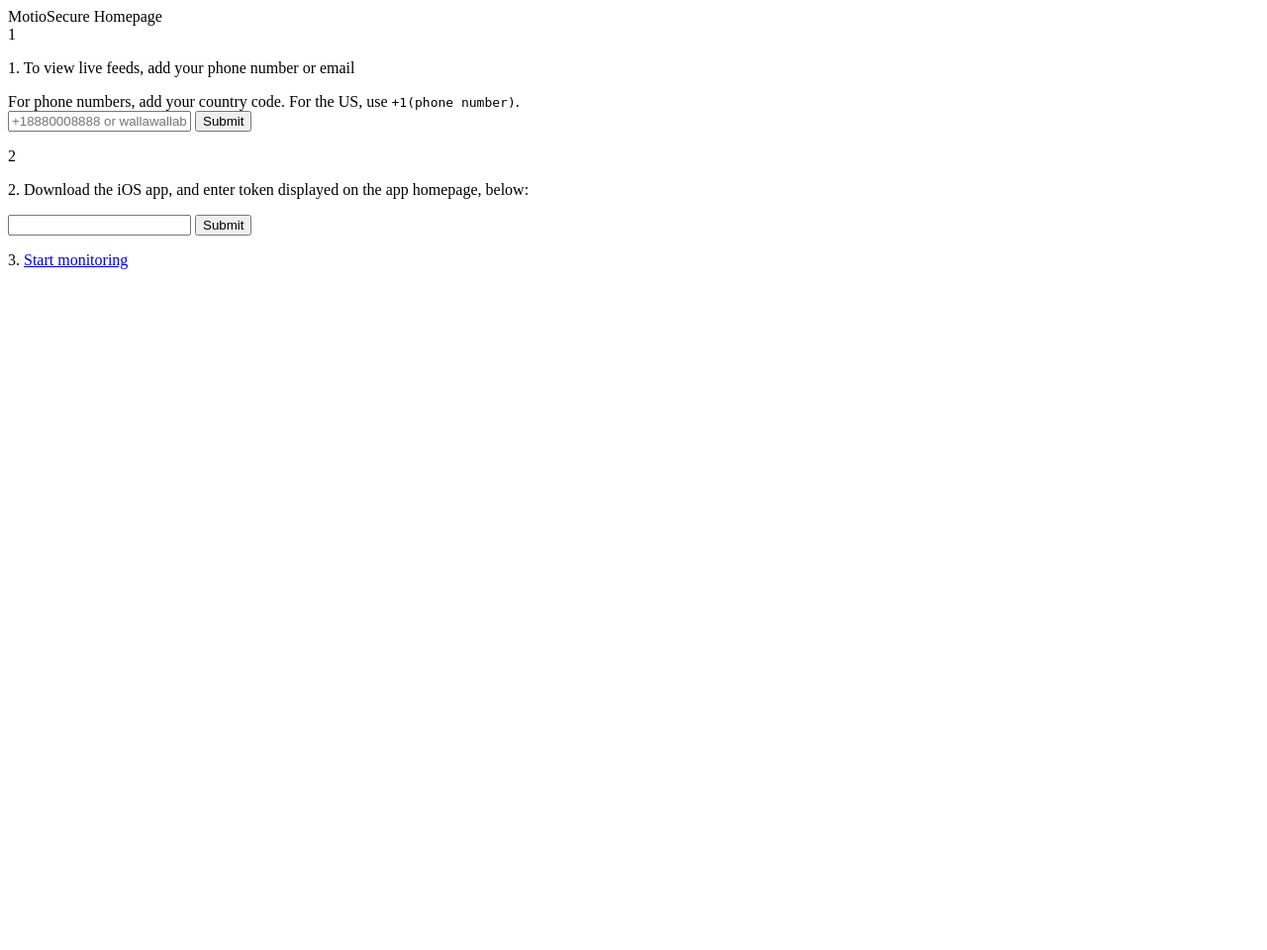
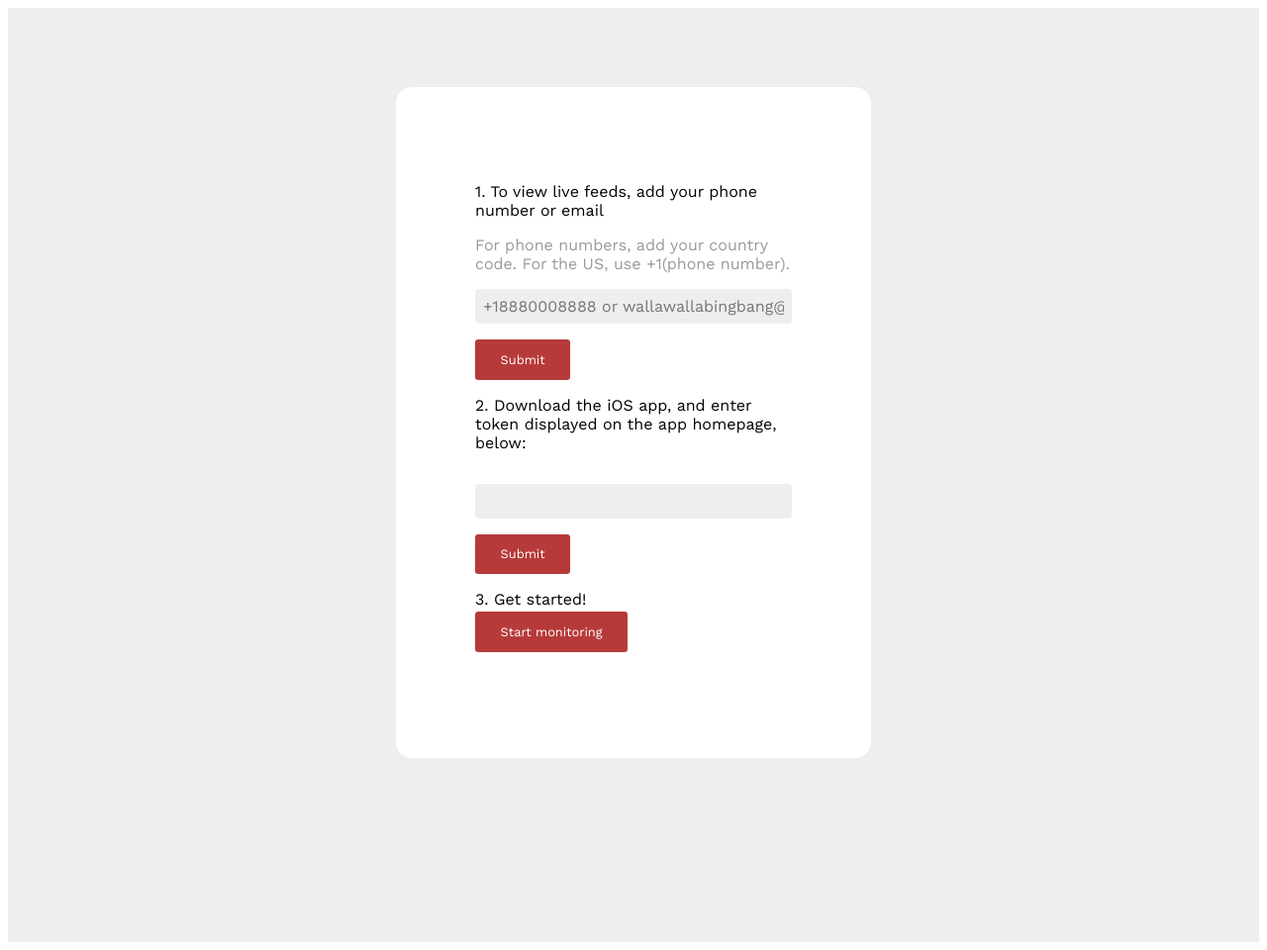
Before and after one commit to alvinwan/motiosecure, a Flask app: template web/templates/index.html in a window 1280 px wide. Shown: the whole page at 99% size. Before the commit the page ends 272 px from the top, so only its background shows below. Run offline with Flask 2, Linux system fonts and the light colour scheme; the template is opened without the code that fills it, so the values that code supplies are empty.

Commit message:
stylized homepage

```diff
--- a/web/run.py
+++ b/web/run.py
@@ -67,6 +67,8 @@
 def render_template(template_name: str, **kwargs):
     """Add the current safety key for template rendering."""
     kwargs['__safety_key'] = __safety_key
+    with Config() as config:
+        kwargs.update(config)
     return flask_render_template(template_name, **kwargs)
 
 
--- /dev/null
+++ b/web/static/style.css
@@ -0,0 +1,55 @@
+* {
+  font-family:'Work Sans';
+}
+
+a {
+  text-decoration:inherit;
+}
+
+.steps-container {
+  width:100%;
+  min-height:100%;
+  text-align:center;
+  background-color:#eee;
+  padding:5em 0;
+}
+
+.steps {
+  text-align:left;
+  width:20em;
+  padding:5em 5em 7.5em 5em;
+  display:inline-block;
+  float:none;
+  background-color:#FFF;
+  border-radius:1em;
+}
+
+input[type="text"] {
+  width:100%;
+  margin:1em 0;
+  font-size:1em;
+  border-radius:0.25em;
+  outline:none;
+  background-color:#eee;
+  border:none;
+  padding:0.5em;
+}
+
+input[type="submit"],.button {
+  font-size:0.8em;
+  background-color:#b73a3a;
+  color:#FFF;
+  border-radius:0.25em;
+  padding:1em 2em;
+  outline:none;
+  border:none;
+  cursor:pointer;
+}
+
+input[type="submit"]:hover,.button:hover {
+  background-color:#962f2f;
+}
+
+span {
+  color:#999;
+}
--- a/web/templates/base.html
+++ b/web/templates/base.html
@@ -1,6 +1,8 @@
 <html>
   <head>
     <title>{% block title %}{% endblock %}</title>
+    <link href="/static/style.css?nocache" rel="stylesheet">
+    <link href="https://fonts.googleapis.com/css?family=Work+Sans" rel="stylesheet">
   </head>
   <body>
     {% block content %}
--- a/web/templates/index.html
+++ b/web/templates/index.html
@@ -1,34 +1,37 @@
-
+{% extends "base.html" %}
 {% block title %}
 MotioSecure Homepage
 {% endblock %}
 {% block content %}
-<section class="step">
-  <span class="big-bg">1</span>
+<main class="steps-container">
+  <section class="steps">
+    <div class="step">
       <p>1. To view live feeds, add your phone number or email</p>
       <span>For phone numbers, add your country code. For the US, use <code>+1(phone number)</code>.</span>
       {% if accept_msg %}
         {{ accept_msg }}
       {% endif %}
       <form method="post" action="{{ url_for('accept') }}">
-    <input type="text" name="contact" placeholder="+18880008888 or wallawallabingbang@gmail.com">
+        <input type="text" name="contact" placeholder="+18880008888 or wallawallabingbang@gmail.com" value="{{ accept[-1] }}">
         <input type="hidden" name="__safety_key" value="{{ __safety_key }}">
         <input type="submit">
       </form>
-</section>
-<section class="step">
-  <span class="big-bg">2</span>
+    </div>
+    <div class="step">
       <p>2. Download the iOS app, and enter token displayed on the app homepage, below:</p>
       {% if token_msg %}
         {{ token_msg }}
       {% endif %}
       <form action="{{ url_for('token') }}" method="post">
-    <input type="text" name="token">
+        <input type="text" name="token" value="{{ token }}">
         <input type="hidden" name="__safety_key" value="{{ __safety_key }}">
         <input type="submit">
       </form>
+    </div>
+    <div class="step">
+      <p>3. Get started!</p>
+        <a href="{{ url_for('monitor') }}" class="button">Start monitoring</a>
+    </div>
   </section>
-<section class="step">
-  <p>3. <a href="{{ url_for('monitor') }}">Start monitoring</a></p>
-</section>
+</main>
 {% endblock %}
--- a/web/templates/monitor.html
+++ b/web/templates/monitor.html
@@ -1,3 +1,4 @@
+{% extends "base.html" %}
 {% block title %}
 MotioSecure Monitor
 {% endblock %}
```
Lines whose indentation alone changed are shown as unchanged.
